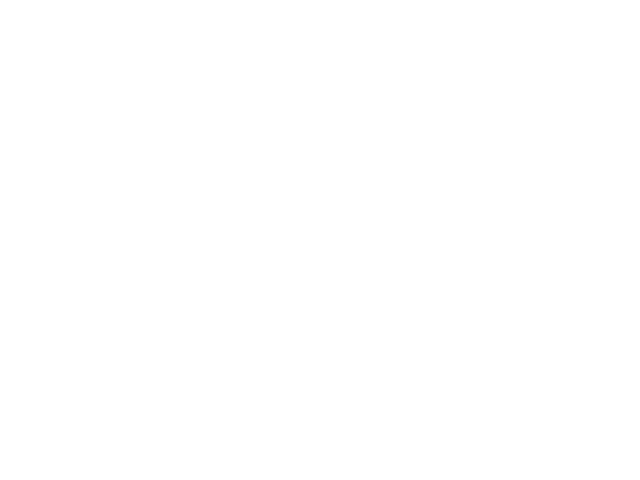
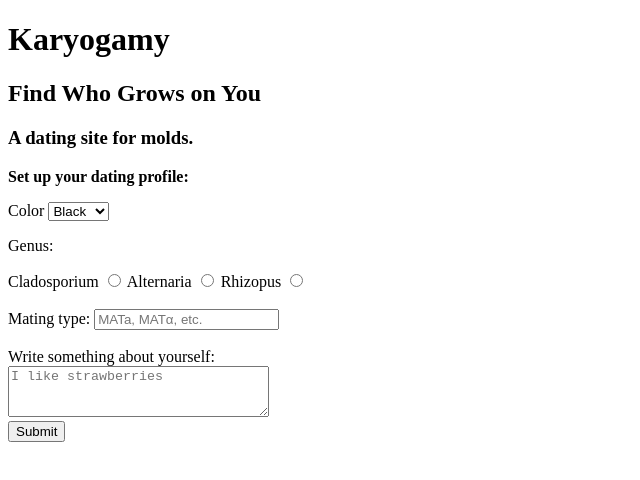
Before and after one commit to kazmirwang/myCapstone, a plain HTML site: page HTMLFinal.html in a window 1280 px wide. Shown: the whole page, without its empty margins (0-640 px from the left). Drawn offline with Linux system fonts and the light colour scheme.

Commit message:
almost finished form portion

```diff
--- a/HTMLFinal.html
+++ b/HTMLFinal.html
@@ -3,9 +3,37 @@
 <head>
     <meta charset="UTF-8">
     <meta name="viewport" content="width=device-width, initial-scale=1.0">
-    <title>Document</title>
+    <title>Karyogamy: Find Who Grows on You</title>
 </head>
 <body>
-
+    <h1>Karyogamy</h1>
+    <h2>Find Who Grows on You</h2>
+    <h3>A dating site for molds.</h3>
+    <p><strong>Set up your dating profile:</strong></p>
+    <form method="get">
+        <label for="color">Color</label>
+        <select id="color" name="color">
+            <option>Black</option>
+            <option>Blue</option>
+            <option>Green</option>
+            <option>Yellow</option>
+            <option>Red</option>
+        </select>
+        <p>Genus:</p>
+        <label for="genus1">Cladosporium</label>
+        <input type="radio" id="genus1" name="genus" value="Cladosporium">
+        <label for="genus2">Alternaria</label>
+        <input type="radio" id="genus2" name="genus" value="Alternaria">
+        <label for="genus3">Rhizopus</label>
+        <input type="radio" id="genus3" name="genus" value="Rhizopus">
+        <br><br>
+        <label for="type">Mating type:</label>
+        <input type="text" id="type" name="type" placeholder="MATa, MATα, etc.">
+        <br><br>
+        <label for="fact">Write something about yourself:</label><br>
+        <textarea rows="3" cols="30" id="fact" name="fact" placeholder="I like strawberries"></textarea>
+        <br>
+        <input type="submit">
+    </form>
 </body>
 </html>
```
